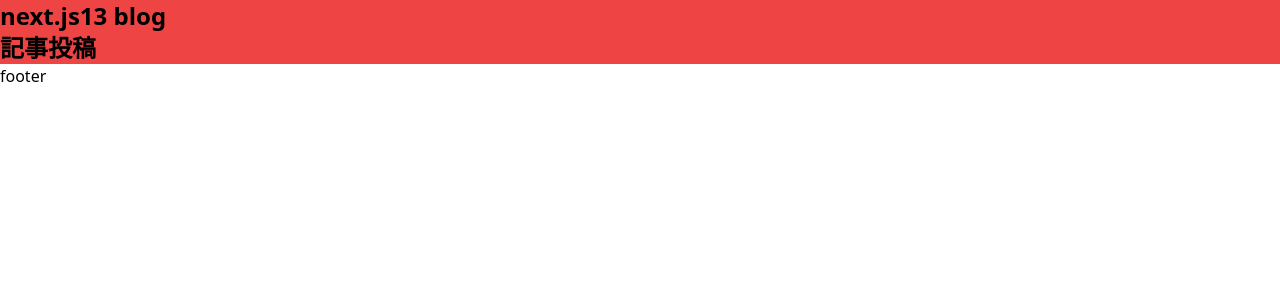
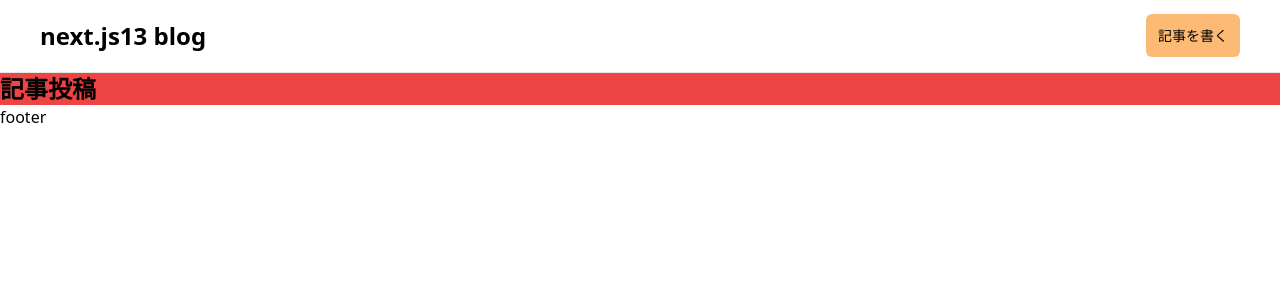
Before and after one commit to kotaro1574/nextjs.13-my-blog, a Next.js app: page / in a window 1280 px wide. Shown: the top 300 px of the page. Built offline with nearby package versions, Linux system fonts and the light colour scheme.

Commit message:
style: Headerのstyle調整

```diff
--- a/app/Header.tsx
+++ b/app/Header.tsx
@@ -1,12 +1,21 @@
 import Link from 'next/link'
-
 const Header = () => {
   return (
-    <header>
+    <header className={'py-5 px-10 border-b flex justify-between items-center'}>
       <div>
-        <h1 className={'text-2xl font-extrabold bg-red-500'}>
+        <h1 className={'text-2xl font-extrabold'}>
           <Link href={'/'}>next.js13 blog</Link>
         </h1>
+      </div>
+      <div>
+        <nav className={'text-sm font-medium'}>
+          <Link
+            className={'bg-orange-300 p-3 rounded-md'}
+            href={'/articles/new'}
+          >
+            記事を書く
+          </Link>
+        </nav>
       </div>
     </header>
   )
```
